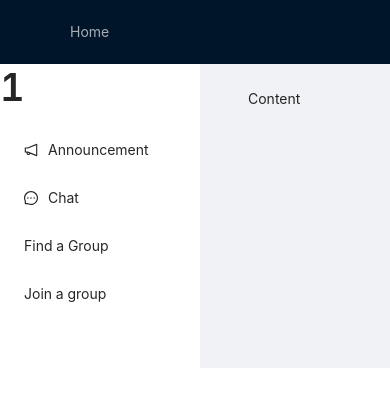
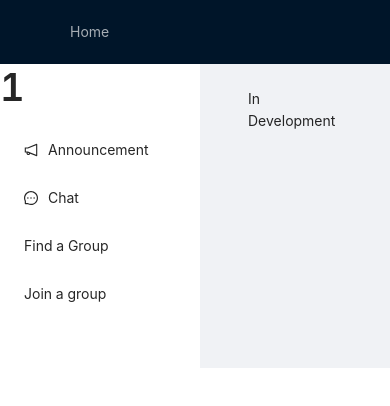
Before and after one commit to NukeWolf/course-hub, a Next.js app: page /class/1 in a window 390 px wide. Shown: the top 406 px of the page. Built offline with nearby package versions, Linux system fonts and the light colour scheme.

Commit message:
Made more responsive. changed message

```diff
--- a/pages/class/[slug].js
+++ b/pages/class/[slug].js
@@ -67,7 +67,7 @@ export default function Home() {
               minHeight: 280,
             }}
           >
-            Content
+            In Development
           </Content>
         </Layout>
       </Layout>
--- a/pages/index.js
+++ b/pages/index.js
@@ -84,7 +84,7 @@ export default function Home() {
             .filter((st) => st !== "")
             .map((classString) => {
               return (
-                <Col style={{ margin: "30px" }}>
+                <Col style={{ marginRight: "30px", marginBottom: "30px" }}>
                   <Card
                     style={{ width: 300 }}
                     actions={[
```
